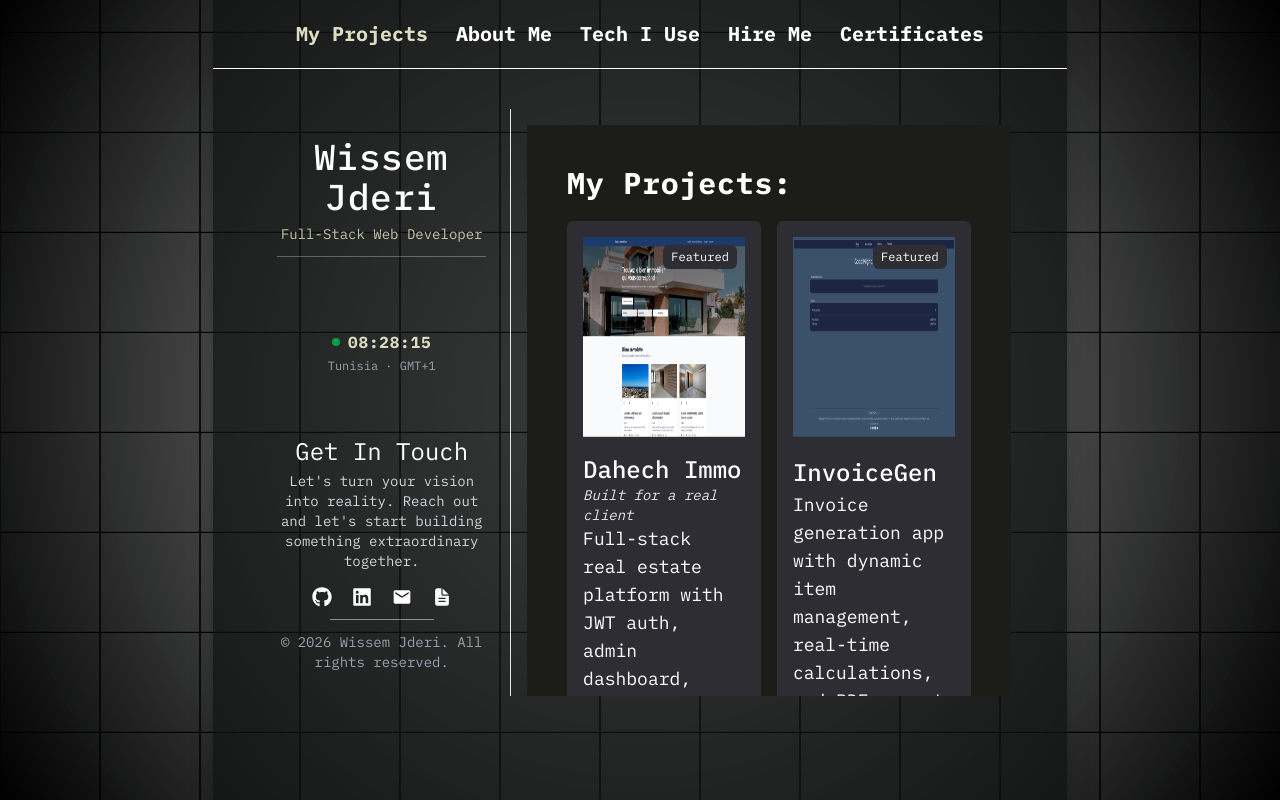
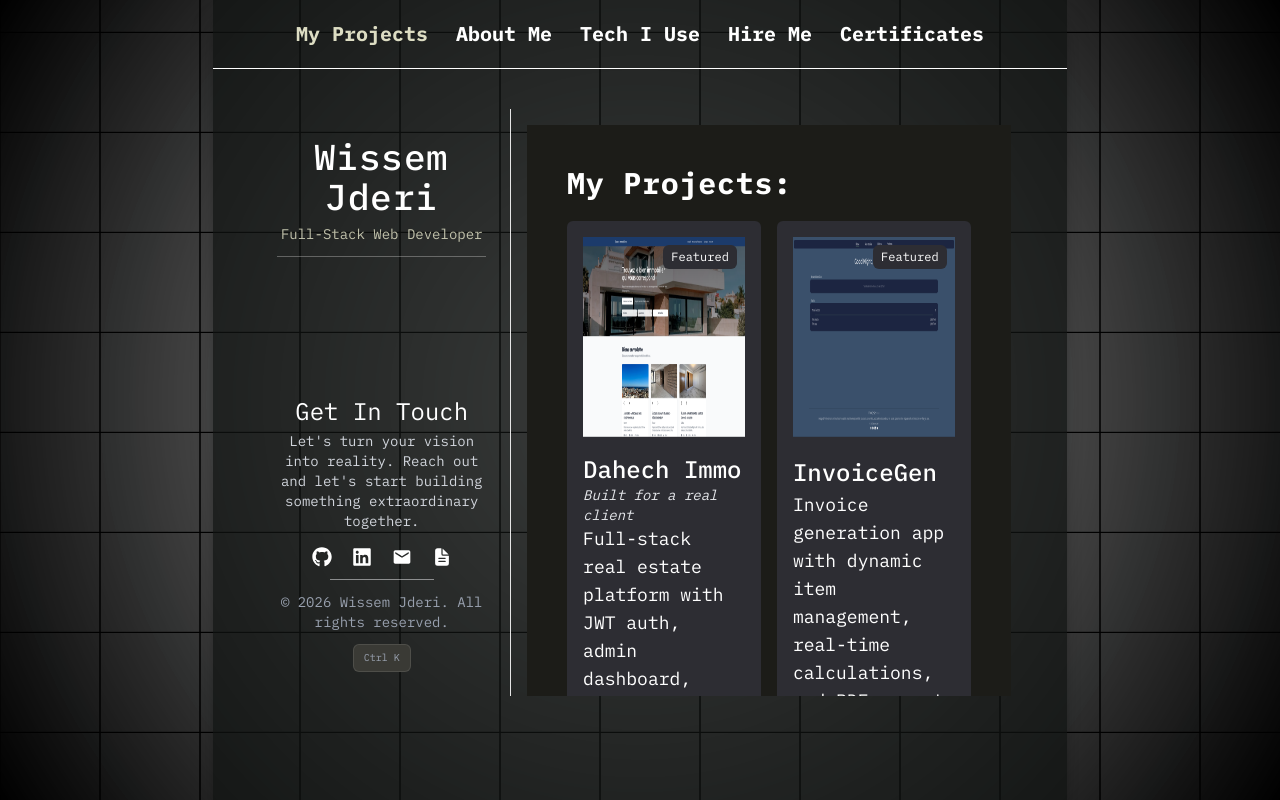
Before and after one commit to WissemJderi/portfolio, a Next.js app: page / in a window 1280 px wide. Built offline with nearby package versions, Linux system fonts and the light colour scheme.

Commit message:
feat: command palette button; remove LocalClock component from Sidebar

```diff
--- a/app/globals.css
+++ b/app/globals.css
@@ -178,3 +178,13 @@ html,
 body {
   overflow-x: hidden;
 }
+
+@keyframes caret-blink {
+  50% {
+    opacity: 0;
+  }
+}
+
+.animate-caret-blink {
+  animation: caret-blink 1s step-end infinite;
+}
--- a/components/sidebar/Footer.jsx
+++ b/components/sidebar/Footer.jsx
@@ -73,6 +73,19 @@ const Footer = () => {
       <p className="text-gray-400 text-sm">
         © {currentYear ?? 2026} Wissem Jderi. All rights reserved.
       </p>
+
+      <button
+        type="button"
+        onClick={() =>
+          window.dispatchEvent(
+            new KeyboardEvent("keydown", { key: "k", ctrlKey: true }),
+          )
+        }
+        title="Open command palette"
+        className="mx-auto mt-3 flex items-center gap-2 rounded-sm border border-white/10 bg-[#3a3a35] px-2.5 py-1.5 text-xs text-gray-400 transition-colors hover:border-[#ddddc3]/50 hover:text-[#ddddc3]"
+      >
+        <span className="font-mono text-[10px]">Ctrl K</span>
+      </button>
     </div>
   );
 };
--- a/components/sidebar/LocalClock.jsx
+++ /dev/null
@@ -1,35 +0,0 @@
-"use client";
-import { useEffect, useState } from "react";
-
-const LocalClock = () => {
-  const [now, setNow] = useState(null);
-
-  useEffect(() => {
-    const tick = () => setNow(new Date());
-    tick();
-    const id = setInterval(tick, 1000);
-    return () => clearInterval(id);
-  }, []);
-
-  if (!now) return null;
-
-  const time = new Intl.DateTimeFormat("en-GB", {
-    timeZone: "Africa/Tunis",
-    hour: "2-digit",
-    minute: "2-digit",
-    second: "2-digit",
-    hour12: false,
-  }).format(now);
-
-  return (
-    <div className="flex flex-col items-center gap-1 text-center">
-      <span className="flex items-center gap-2 font-semibold tracking-wider text-[#ddddc3]">
-        <span className="inline-block h-2 w-2 animate-pulse rounded-full bg-green-500" />
-        {time}
-      </span>
-      <span className="text-xs text-gray-400">Tunisia · GMT+1</span>
-    </div>
-  );
-};
-
-export default LocalClock;
--- a/components/sidebar/Sidebar.jsx
+++ b/components/sidebar/Sidebar.jsx
@@ -1,7 +1,6 @@
 "use client";
 import AnimatedName from "./AnimatedName";
 import Footer from "./Footer";
-import LocalClock from "./LocalClock";
 
 const Sidebar = () => {
   return (
@@ -13,7 +12,6 @@ const Sidebar = () => {
         </p>
         <hr className="mx-auto my-3 border-gray-100 opacity-30" />
       </div>
-      <LocalClock />
       <Footer />
     </div>
   );
```
